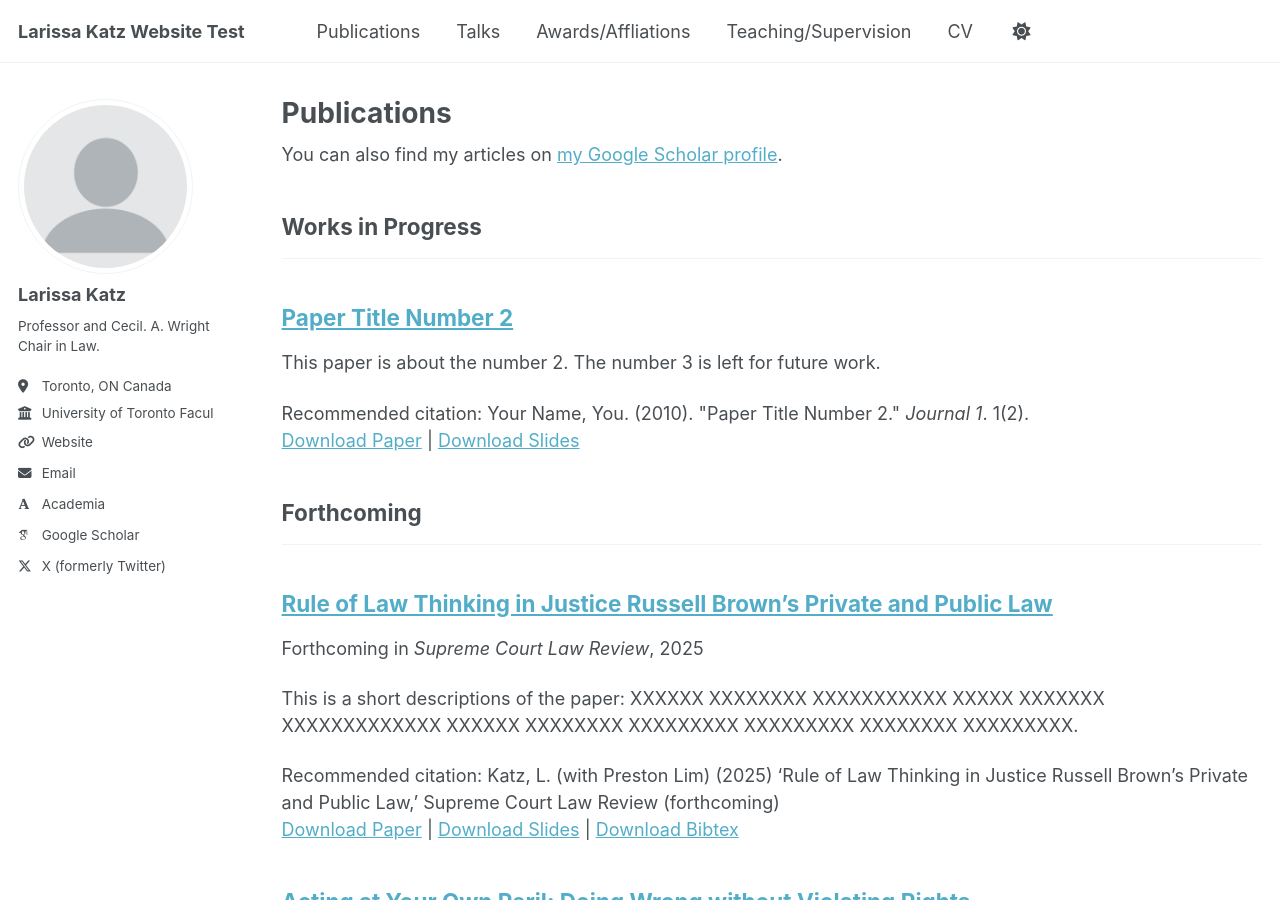
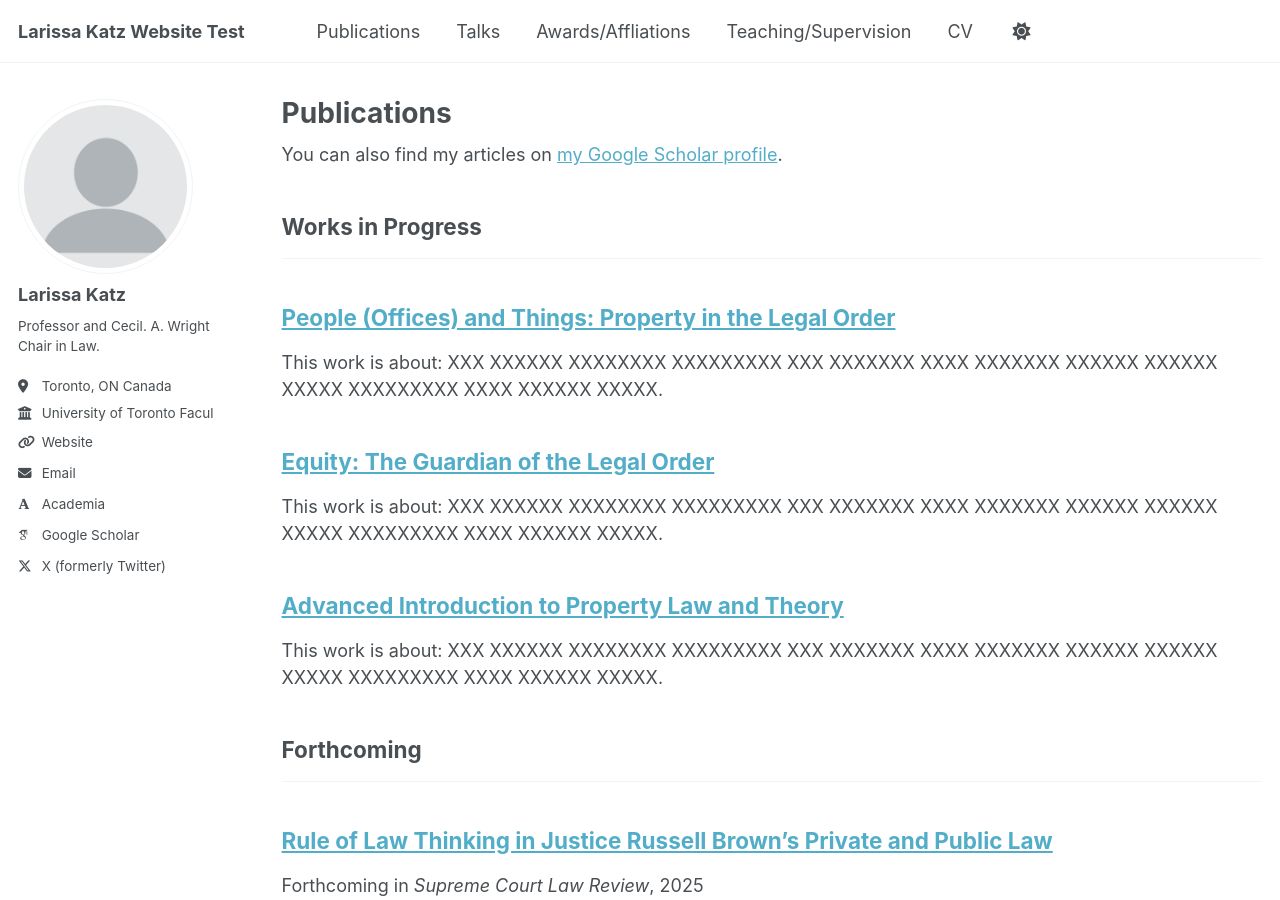
Before and after one commit to TinyMagician/LKWebsiteProject.github.io, a Jekyll site: the page built from _pages/publications.html, in a window 1280 px wide and 900 px high. Built offline with Jekyll 4.4.1, drawn with Linux system fonts in a browser that asks for light colours; some web fonts are replaced; a script that is not in the unit is left out.

Commit message:
Update publications and fix archive template
Replaces a 2010 publication with three new works in progress for 2025 and updates the archive-single.html template to use the 'venue' field instead of 'contract' for contracted works. This ensures correct display of publication metadata and adds new upcoming publications.

```diff
--- a/_includes/archive-single.html
+++ b/_includes/archive-single.html
@@ -42,8 +42,8 @@
           <p> {{ post.type }}, <i>{{ post.venue }}</i>, {{ post.date | default: "1900-01-01" | date: "%Y" }} </p>
         {% elsif post.collection == 'publications' %}
           {% if post.category == 'workinprogress' %}
-            {% if post.contract %}
-              <p>Contracted with <i>{{ post.contract }}</i></p>
+            {% if post.venue %}
+              <p>Contracted with <i>{{ post.venue }}</i></p>
             {% endif %}
           {% elsif post.category == 'forthcoming' %}
             <p>Forthcoming in <i>{{ post.venue }}</i>, {{ post.date | default: "1900-01-01" | date: "%Y" }} </p>
--- a/_publications/2010-10-01-paper-title-number-2.md
+++ /dev/null
@@ -1,14 +0,0 @@
----
-title: "Paper Title Number 2"
-collection: publications
-category: worksinprogress
-permalink: /publication/2010-10-01-paper-title-number-2
-excerpt: 'This paper is about the number 2. The number 3 is left for future work.'
-date: 2010-10-01
-venue: 'Journal 1'
-slidesurl: 'http://academicpages.github.io/files/slides2.pdf'
-paperurl: 'http://academicpages.github.io/files/paper2.pdf'
-citation: 'Your Name, You. (2010). &quot;Paper Title Number 2.&quot; <i>Journal 1</i>. 1(2).'
----
-
-The contents above will be part of a list of publications, if the user clicks the link for the publication than the contents of section will be rendered as a full page, allowing you to provide more information about the paper for the reader. When publications are displayed as a single page, the contents of the above "citation" field will automatically be included below this section in a smaller font.
--- /dev/null
+++ b/_publications/2025-01-01-advanced-introduction.md
@@ -0,0 +1,9 @@
+---
+title: "Advanced Introduction to Property Law and Theory"
+collection: publications
+category: worksinprogress
+permalink: /publication/2025-01-01-advanced-introduction
+excerpt: 'This work is about: XXX XXXXXX XXXXXXXX XXXXXXXXX XXX XXXXXXX XXXX XXXXXXX XXXXXX XXXXXX XXXXX XXXXXXXXX XXXX XXXXXX XXXXX.'
+date: 2025-01-01
+venue: 'Elgar'
+---
--- /dev/null
+++ b/_publications/2025-02-01-equity-the.md
@@ -0,0 +1,8 @@
+---
+title: "Equity: The Guardian of the Legal Order"
+collection: publications
+category: worksinprogress
+permalink: /publication/2025-02-01-equity-the
+excerpt: 'This work is about: XXX XXXXXX XXXXXXXX XXXXXXXXX XXX XXXXXXX XXXX XXXXXXX XXXXXX XXXXXX XXXXX XXXXXXXXX XXXX XXXXXX XXXXX.'
+date: 2025-02-01
+---
--- /dev/null
+++ b/_publications/2025-03-01-people-office.md
@@ -0,0 +1,9 @@
+---
+title: "People (Offices) and Things: Property in the Legal Order"
+collection: publications
+category: worksinprogress
+permalink: /publication/2025-03-01-people-office
+excerpt: 'This work is about: XXX XXXXXX XXXXXXXX XXXXXXXXX XXX XXXXXXX XXXX XXXXXXX XXXXXX XXXXXX XXXXX XXXXXXXXX XXXX XXXXXX XXXXX.'
+date: 2025-03-01
+venue: 'Oxford University Press'
+---
```
